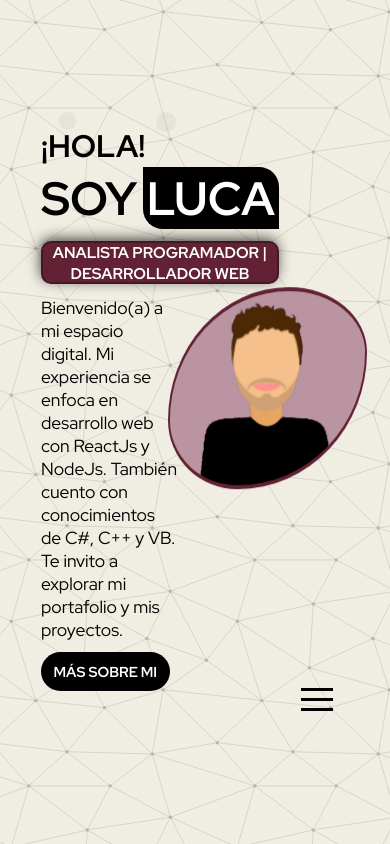
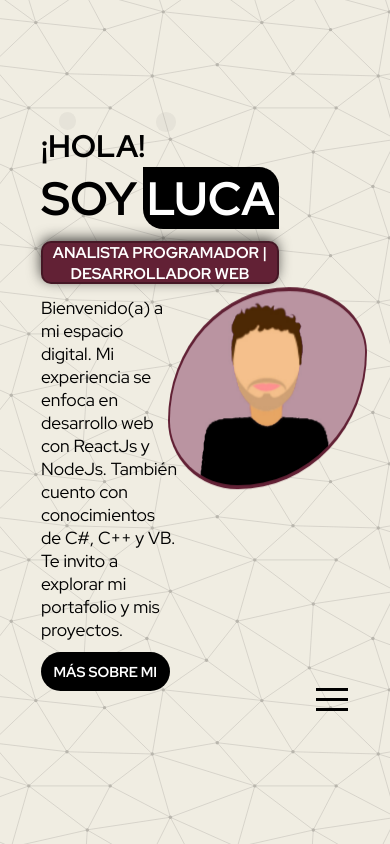
Before and after one commit to lucagiallonardi/my-portfolio, a React (Create React App) app: page / in a window 390 px wide. Built offline with nearby package versions, Linux system fonts and the light colour scheme.

Commit message:
changes navbar

```diff
--- a/src/layouts/NavBar/NavBar.css
+++ b/src/layouts/NavBar/NavBar.css
@@ -105,7 +105,7 @@
     flex-direction: column;
     cursor: pointer;
     position: fixed;
-    left: 75vw;
+    left: 79vw;
     height: 5vh;
     top: 80vh;
   }
@@ -157,7 +157,7 @@
         height: 21vh;
         width: 6vh;
         padding-bottom: 2vw;
-        margin-left: 76vw;
+        margin-left: 80vw;
         top: 59vh;
     }
 
@@ -170,7 +170,7 @@
     @keyframes navbarButton {
         0%{
             transform: scale(.5);
-            top: 90vh;
+            top: 80vh;
             height: 0;
 
         }
```
